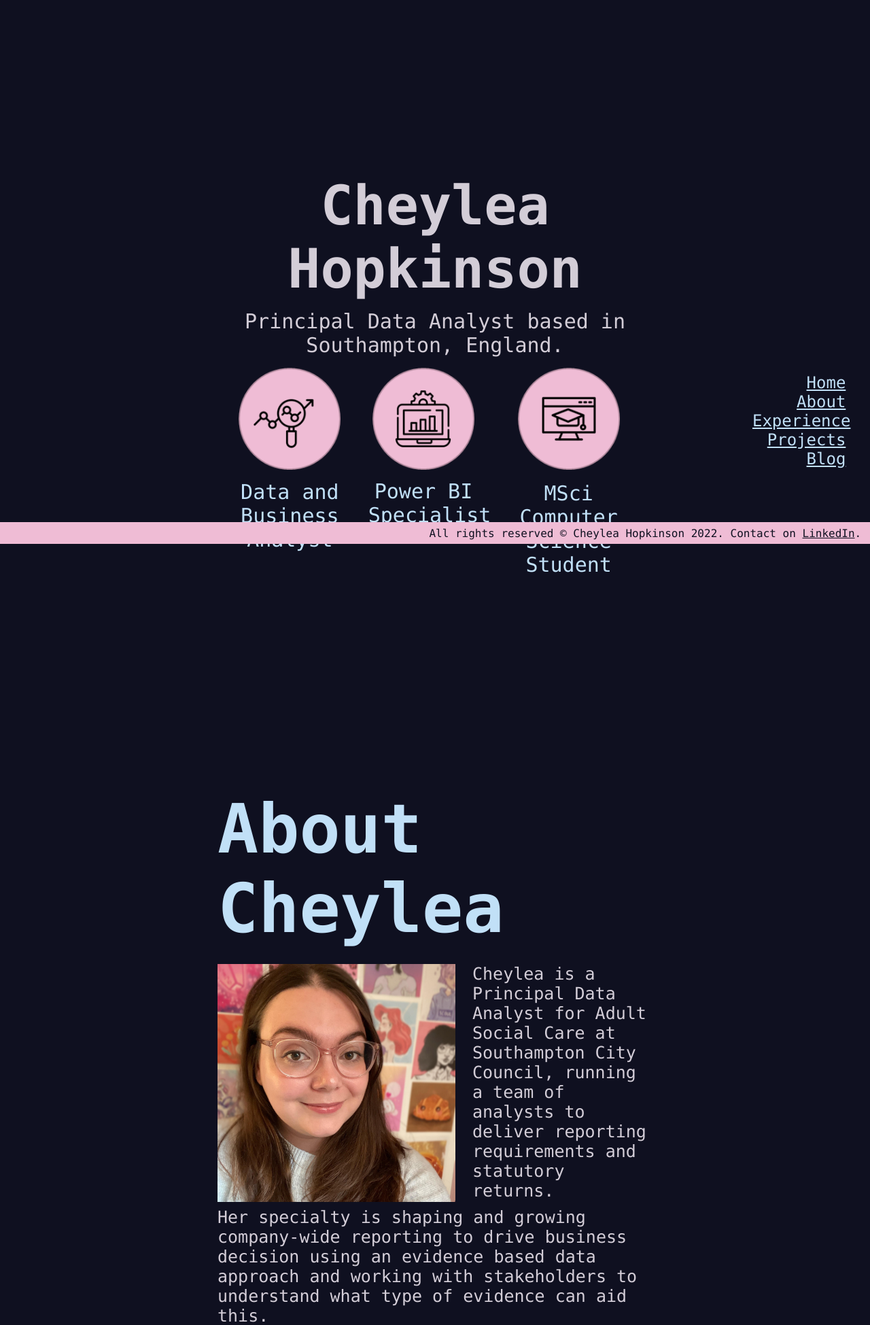
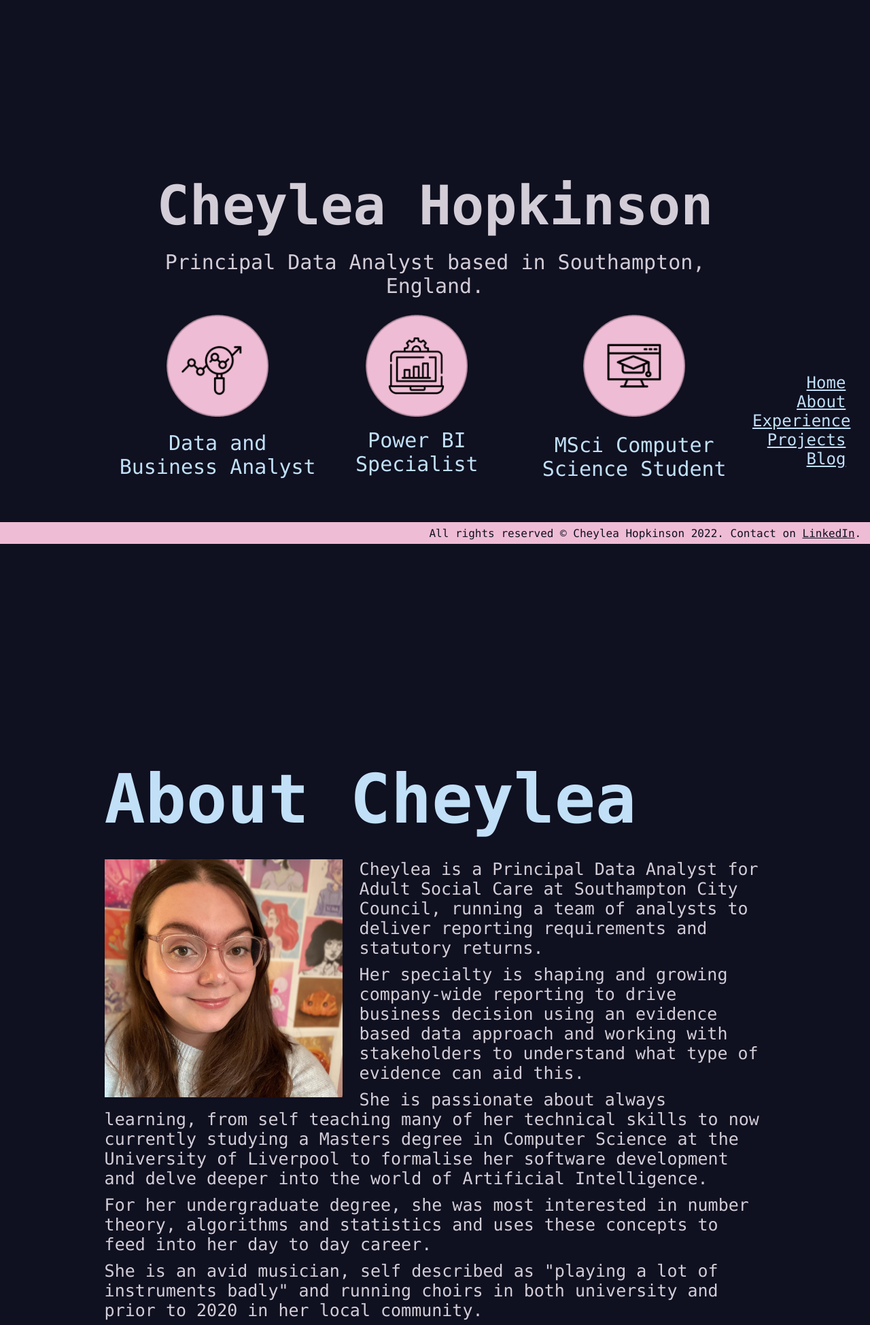
Before and after one commit to cheylea/cheylea.github.io, a Flask app: page / in a window 1280 px wide. Shown: the top 1949 px of the page at 68% size. Run offline with Flask 3, Linux system fonts and the light colour scheme.

Commit message:
less dramatic padding

```diff
--- a/static/css/stylesheet.css
+++ b/static/css/stylesheet.css
@@ -25,8 +25,8 @@
   /* Styling for the header portion of the homepage of the website
   ––––––––––––––––––––––––––––––––––––––––––––––––––-------------------- */
   .home {
-    padding-left: 25%;
-    padding-right: 25%;
+    padding-left: 12%;
+    padding-right: 12%;
     color: #D3CDD7;
     text-align: center;
     margin-top: 20%;
@@ -99,8 +99,8 @@
     color: #D3CDD7;
     text-align: left;
     padding: 10%;
-    padding-left: 25%;
-    padding-right: 25%;
+    padding-left: 12%;
+    padding-right: 12%;
     font-size: 25px;
     vertical-align: middle;
   }
```
